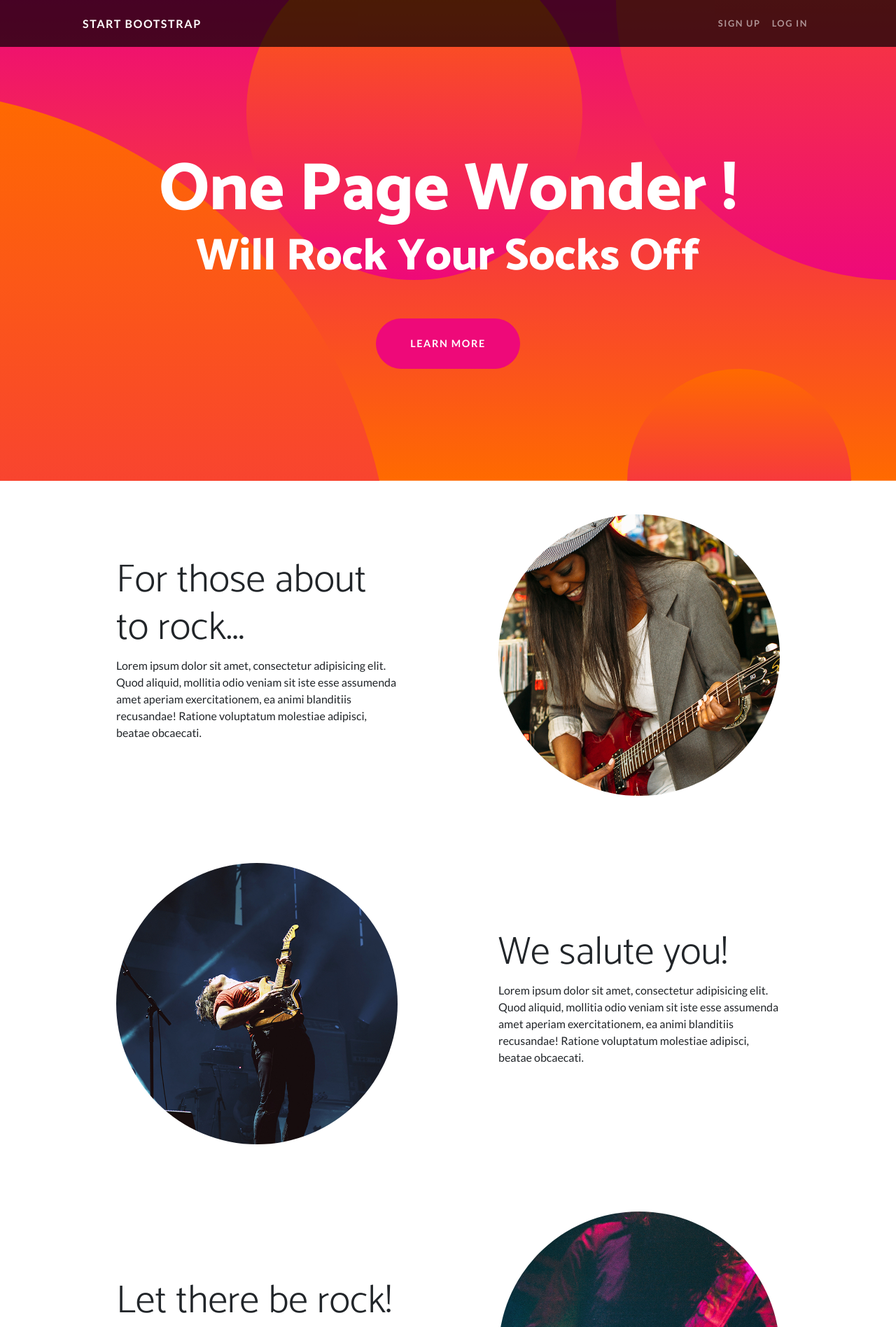
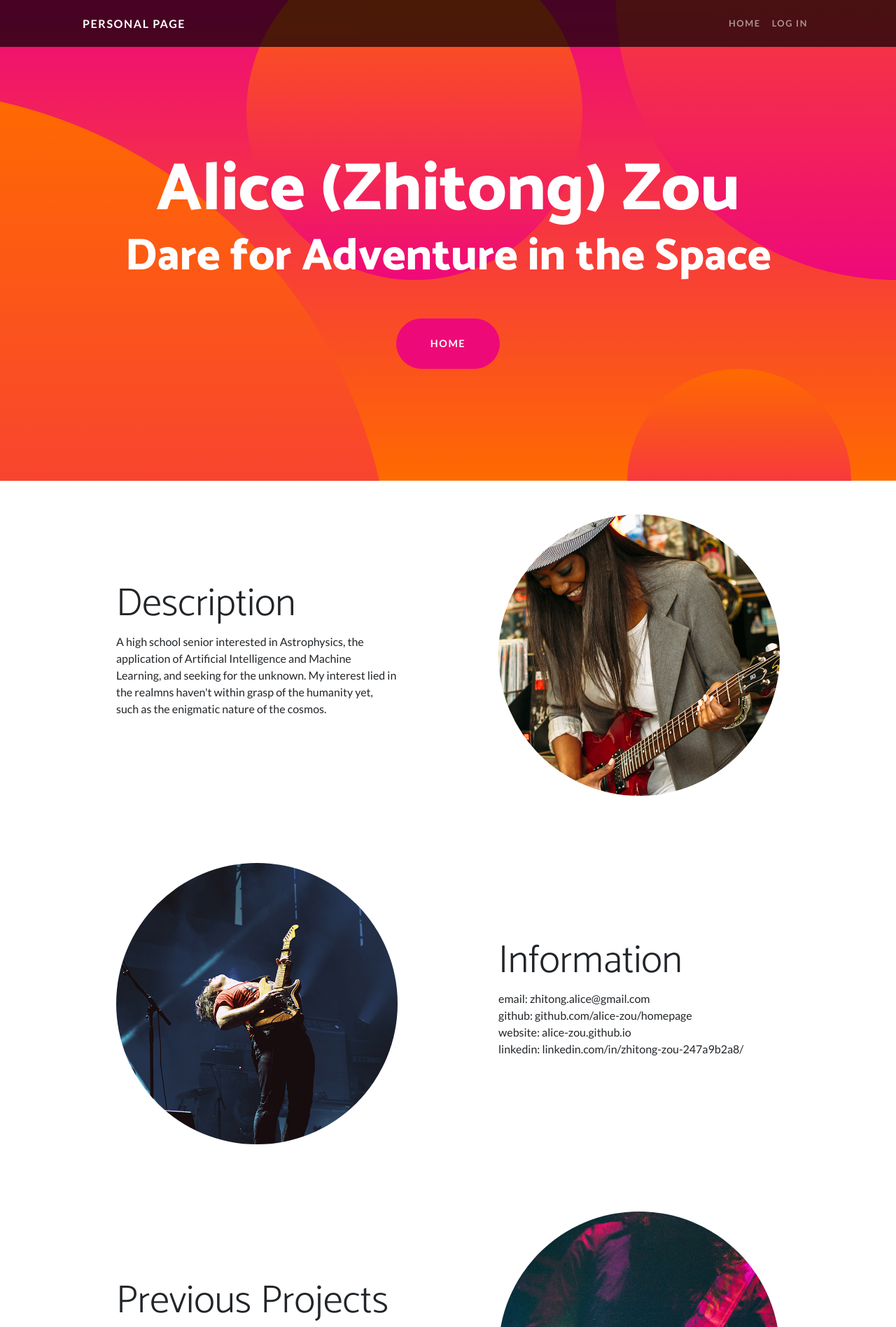
Before and after one commit to Alice-zou/Alice-zou.github.io, a plain HTML site: page index.html in a window 1280 px wide. Shown: the top 1896 px of the page at 70% size. Drawn offline with nearby package versions, Linux system fonts and the light colour scheme.

Commit message:
Update index.html

```diff
--- a/index.html
+++ b/index.html
@@ -19,11 +19,11 @@
         <!-- Navigation-->
         <nav class="navbar navbar-expand-lg navbar-dark navbar-custom fixed-top">
             <div class="container px-5">
-                <a class="navbar-brand" href="#page-top">Start Bootstrap</a>
+                <a class="navbar-brand" href="#page-top">Personal Page</a>
                 <button class="navbar-toggler" type="button" data-bs-toggle="collapse" data-bs-target="#navbarResponsive" aria-controls="navbarResponsive" aria-expanded="false" aria-label="Toggle navigation"><span class="navbar-toggler-icon"></span></button>
                 <div class="collapse navbar-collapse" id="navbarResponsive">
                     <ul class="navbar-nav ms-auto">
-                        <li class="nav-item"><a class="nav-link" href="#!">Sign Up</a></li>
+                        <li class="nav-item"><a class="nav-link" href="#!">Home</a></li>
                         <li class="nav-item"><a class="nav-link" href="#!">Log In</a></li>
                     </ul>
                 </div>
@@ -33,9 +33,9 @@
         <header class="masthead text-center text-white">
             <div class="masthead-content">
                 <div class="container px-5">
-                    <h1 class="masthead-heading mb-0">One Page Wonder !</h1>
-                    <h2 class="masthead-subheading mb-0">Will Rock Your Socks Off</h2>
-                    <a class="btn btn-primary btn-xl rounded-pill mt-5" href="#scroll">Learn More</a>
+                    <h1 class="masthead-heading mb-0">Alice (Zhitong) Zou</h1>
+                    <h2 class="masthead-subheading mb-0">Dare for Adventure in the Space</h2>
+                    <a class="btn btn-primary btn-xl rounded-pill mt-5" href="#scroll">Home</a>
                 </div>
             </div>
             <div class="bg-circle-1 bg-circle"></div>
@@ -52,8 +52,10 @@
                     </div>
                     <div class="col-lg-6 order-lg-1">
                         <div class="p-5">
-                            <h2 class="display-4">For those about to rock...</h2>
-                            <p>Lorem ipsum dolor sit amet, consectetur adipisicing elit. Quod aliquid, mollitia odio veniam sit iste esse assumenda amet aperiam exercitationem, ea animi blanditiis recusandae! Ratione voluptatum molestiae adipisci, beatae obcaecati.</p>
+                            <h2 class="display-4">Description</h2>
+                            <p>A high school senior interested in Astrophysics, the application of Artificial Intelligence and Machine Learning, and seeking for the unknown.
+
+							My interest lied in the realmns haven't within grasp of the humanity yet, such as the enigmatic nature of the cosmos.</p>
                         </div>
                     </div>
                 </div>
@@ -68,8 +70,11 @@
                     </div>
                     <div class="col-lg-6">
                         <div class="p-5">
-                            <h2 class="display-4">We salute you!</h2>
-                            <p>Lorem ipsum dolor sit amet, consectetur adipisicing elit. Quod aliquid, mollitia odio veniam sit iste esse assumenda amet aperiam exercitationem, ea animi blanditiis recusandae! Ratione voluptatum molestiae adipisci, beatae obcaecati.</p>
+                            <h2 class="display-4">Information</h2>
+                            <p>email: zhitong.alice@gmail.com <br>
+							github: github.com/alice-zou/homepage <br>
+							website: alice-zou.github.io<br>
+							linkedin: linkedin.com/in/zhitong-zou-247a9b2a8/</p>
                         </div>
                     </div>
                 </div>
@@ -84,8 +89,12 @@
                     </div>
                     <div class="col-lg-6 order-lg-1">
                         <div class="p-5">
-                            <h2 class="display-4">Let there be rock!</h2>
-                            <p>Lorem ipsum dolor sit amet, consectetur adipisicing elit. Quod aliquid, mollitia odio veniam sit iste esse assumenda amet aperiam exercitationem, ea animi blanditiis recusandae! Ratione voluptatum molestiae adipisci, beatae obcaecati.</p>
+                            <h2 class="display-4">Previous Projects</h2>
+                            <p> 2024 <br>
+							1. Water Samples Collection across Nation, abstract submitting toward the AGU conference <br>
+							2. DAISY Chatbot for Natural Disasters, research paper submitted toward the NeurIPS conference <br>
+
+							</p>
                         </div>
                     </div>
                 </div>
```
